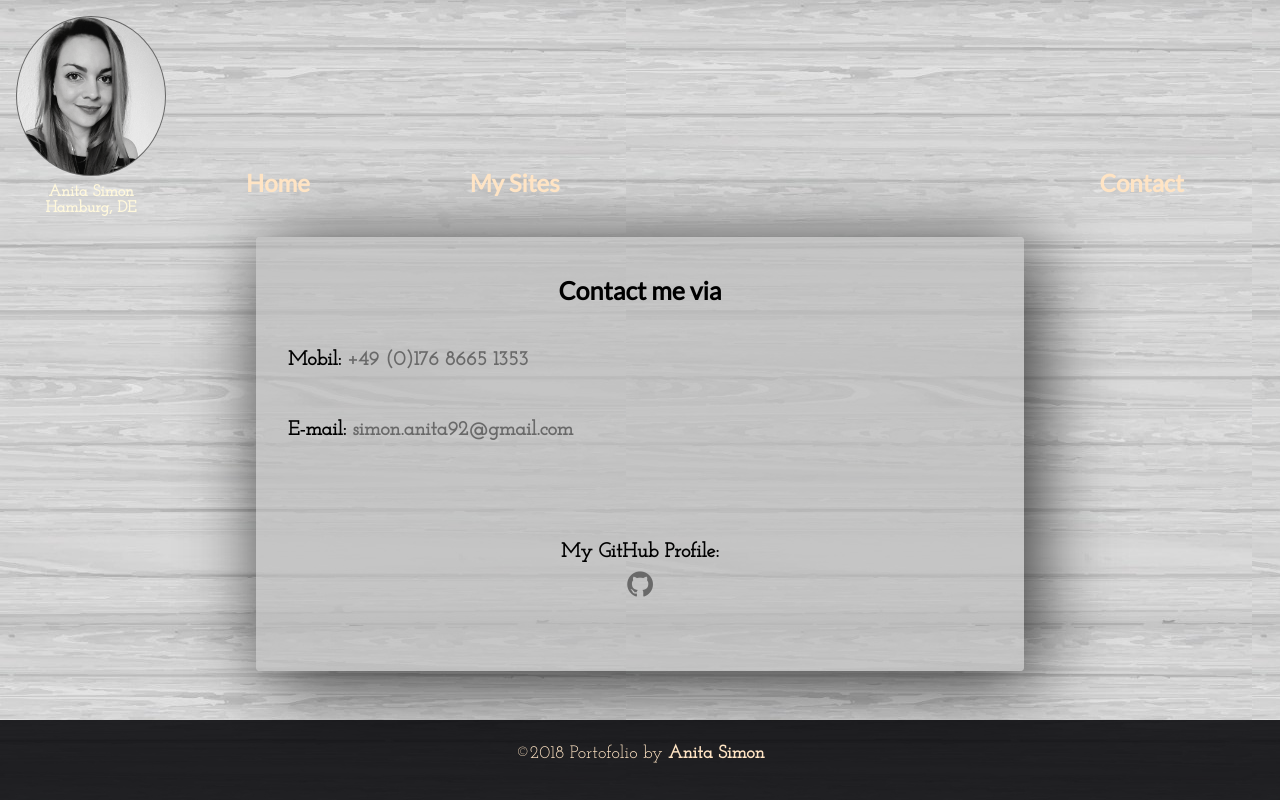
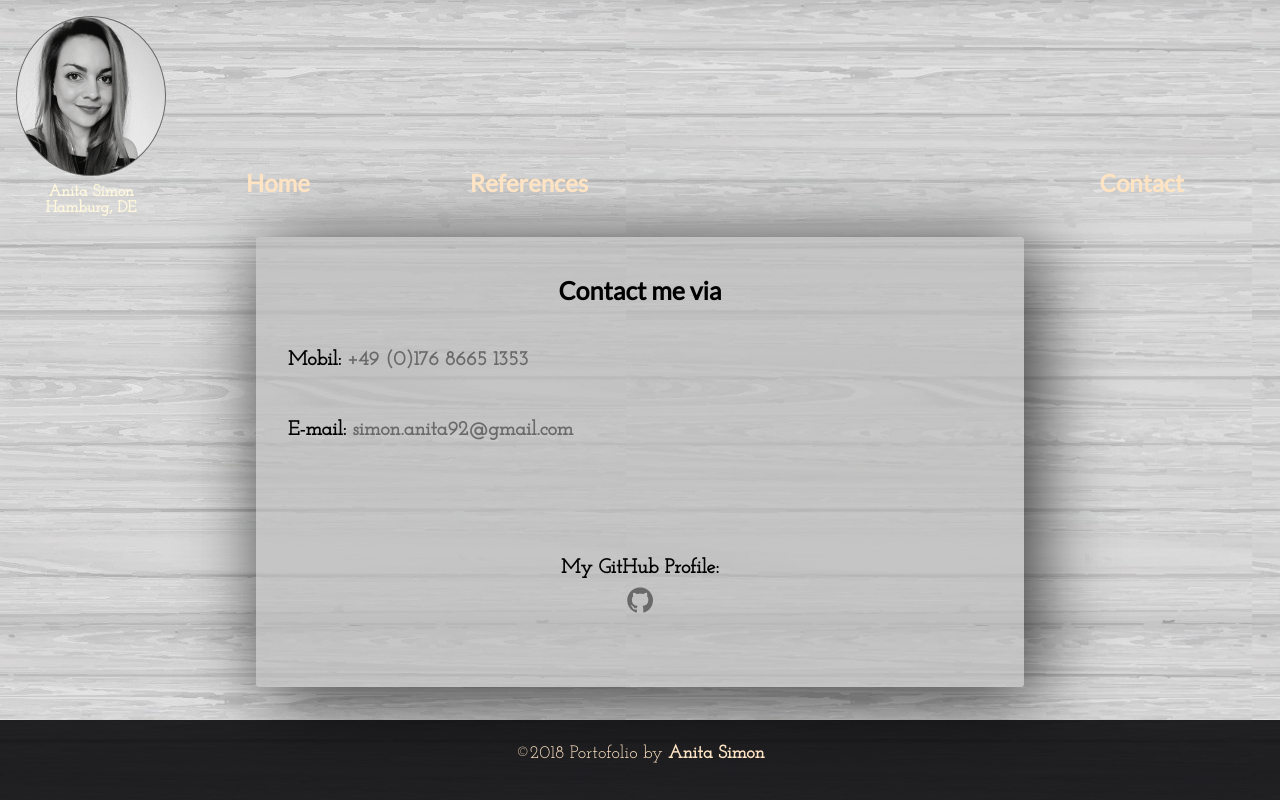
Before and after one commit to anitas92/Portofolio, a plain HTML site: page contact.html in a window 1280 px wide. Drawn offline with Linux system fonts and the light colour scheme.

Commit message:
text corrected

```diff
--- a/contact.html
+++ b/contact.html
@@ -25,7 +25,7 @@
       </li>
 
    <li><a href=index.html> Home </a></li>
-   <li><a href=sites.html > My Sites </a></li>
+   <li><a href=sites.html > References </a></li>
    <li><a href=contact.html id="contact" > Contact </a></li>
    </ul>
   </nav>
--- a/main.css
+++ b/main.css
@@ -122,7 +122,7 @@ ul.list li a:hover{
 }
 div.row-contact{
   text-align: center;
-  margin-top: 5rem;
+  margin-top: 6rem;
   margin-bottom: 2rem;
 }
 a.fa{
```
Also changed, not shown: index.html (+2 -2 lines), sites.html (+1 -1 lines).
